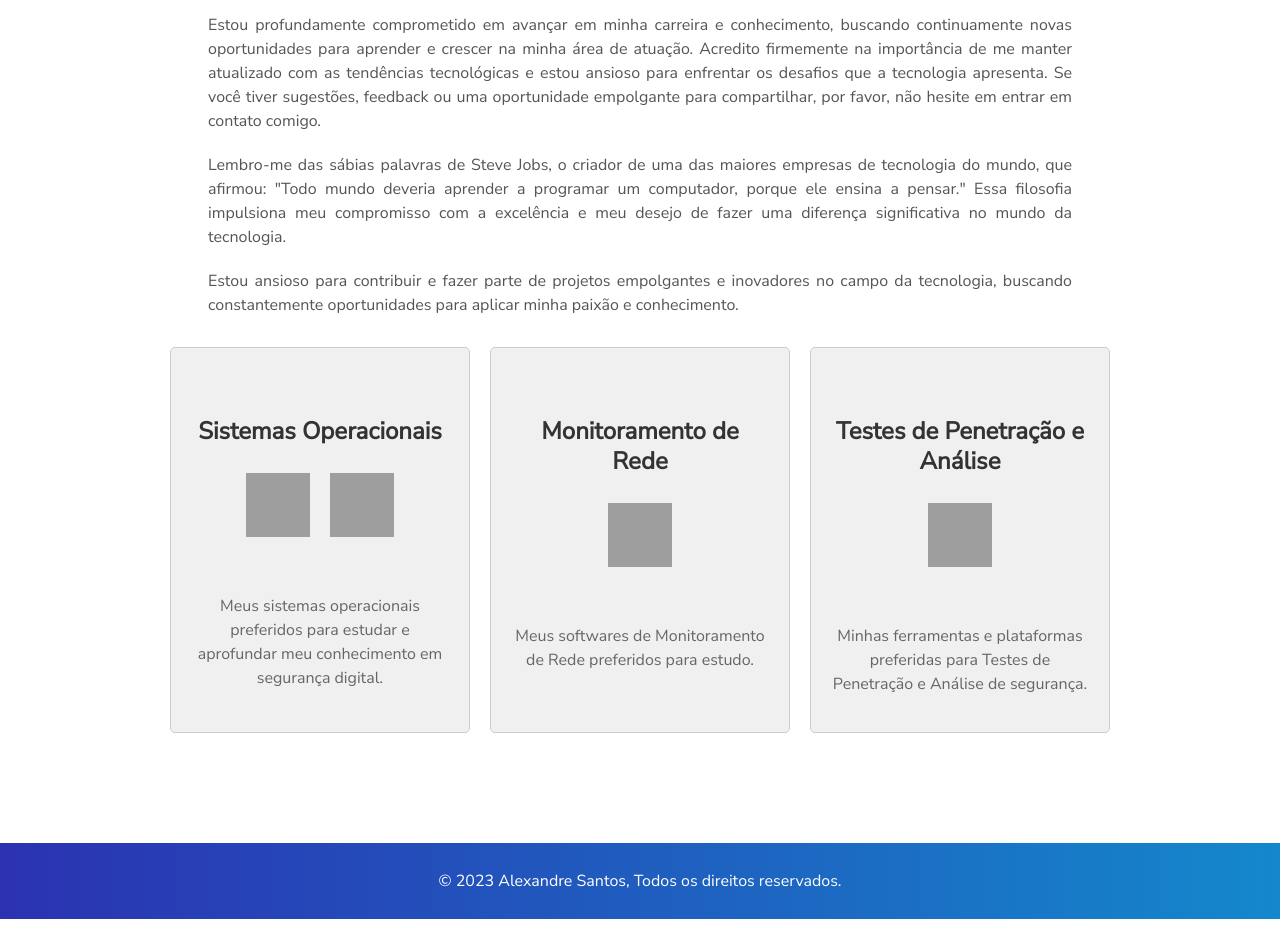
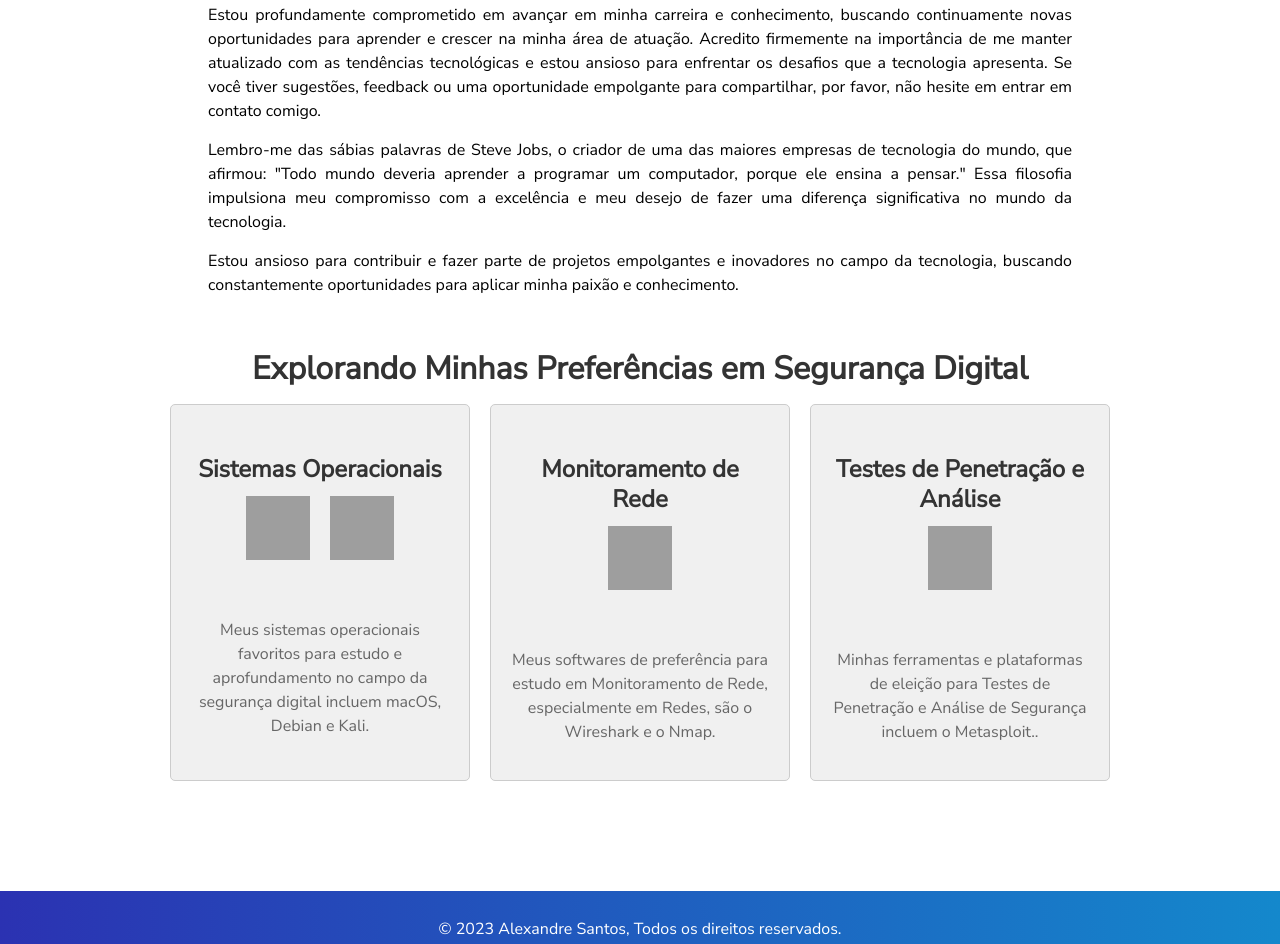
Before and after one commit to alexandresantosal91/alexandresantos, a plain HTML site: page index.html in a window 1280 px wide. Shown: the part 1423-2367 px from the top of the page. Before the commit the page ends 2342 px from the top, so only its background shows below. Drawn offline with nearby package versions, Linux system fonts and the light colour scheme; grey boxes are pictures that could not be loaded; some icons are missing.

Commit message:
Modificação no html, css e readme

```diff
--- a/assets/css/main.css
+++ b/assets/css/main.css
@@ -13,8 +13,9 @@ body {
     padding: 0;
     font-size: 100%;
     line-height: 1.5;
-    color: #555;
-    font-family: 'Nunito Sans', sans-serif
+    color: #000000;
+    font-family: 'Nunito Sans', sans-serif;
+
 }
 
 article,
@@ -3307,7 +3308,7 @@ template {
 
 [class*=" devicon-"],
 [class^=devicon-] {
-    font-family: devicon;
+    font-family: devicon, serif;
     speak: none;
     font-style: normal;
     font-weight: 400;
@@ -3523,7 +3524,7 @@ p.justificado {
     width: 90%;
     max-width: 960px;
     text-align: justify;
-    margin: 0 auto 20px;
+    margin: 0 auto 15px;
 }
 
 @media only screen and (min-width:550px) {
@@ -3608,7 +3609,7 @@ p.justificado {
     margin: 0 auto 10px;
 }
 
-.user-details {
+.user-details, h2{
     text-align: center;
     margin: 5px auto
 }
--- a/index.html
+++ b/index.html
@@ -119,14 +119,15 @@
             </div>
 
             <!-- Informações do Usuário -->
-            <div class="user">
+            <div class="user" >
                 <!-- Conjunto de Tecnologias #1: Sistemas Operacionais -->
+                <h2>Explorando Minhas Preferências em Segurança Digital</h2>
                 <div class="tecnologia">
                     <h2>Sistemas Operacionais </h2>
                     <img width="64" height="64" src="https://img.icons8.com/ios-filled/50/mac-os.png" alt="mac-os"/>
                     <img width="64" height="64" src="https://img.icons8.com/color/48/debian.png" alt="debian"/>
                     <iconify-icon icon="simple-icons:kalilinux" style="color: #557c7b;"></iconify-icon>
-                    <p>Meus sistemas operacionais preferidos para estudar e aprofundar meu conhecimento em segurança digital.</p>
+                    <p>Meus sistemas operacionais favoritos para estudo e aprofundamento no campo da segurança digital incluem macOS, Debian e Kali.</p>
                 </div>
 
                 <!-- Conjunto de Tecnologias #2: Redes -->
@@ -135,14 +136,14 @@
                     <img width="64" height="64" src="https://img.icons8.com/nolan/64/wireshark--v1.png" alt="wireshark--v1"/>
                     <iconify-icon width="64" height="64" icon="file-icons:nmap" alt="nmap"
                                   style="color: #0074e4;"></iconify-icon>
-                    <p>Meus softwares de Monitoramento de Rede preferidos para estudo.</p>
+                    <p>Meus softwares de preferência para estudo em Monitoramento de Rede, especialmente em Redes, são o Wireshark e o Nmap.</p>
                 </div>
 
                 <!-- Conjunto de Tecnologias #3: Segurança Cibernética -->
                 <div class="tecnologia">
                     <h2>Testes de Penetração e Análise</h2>
                     <img width="64" height="64" src="https://img.icons8.com/fluency/48/metasploit.png" alt="metasploit"/>
-                    <p>Minhas ferramentas e plataformas preferidas para Testes de Penetração e Análise de segurança.</p>
+                    <p>Minhas ferramentas e plataformas de eleição para Testes de Penetração e Análise de Segurança incluem o Metasploit..</p>
                 </div>
             </div>
         </section>
```
Also changed, not shown: README.md, 1 other file.
